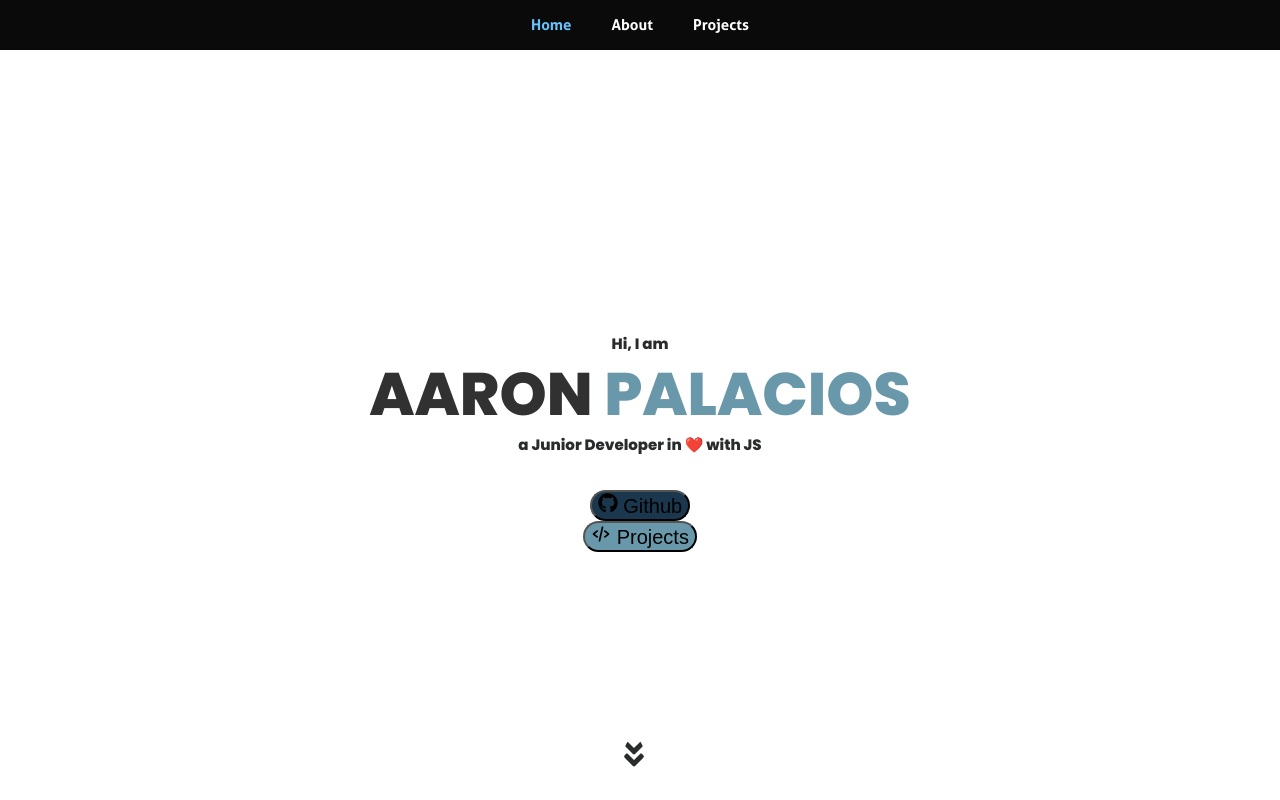
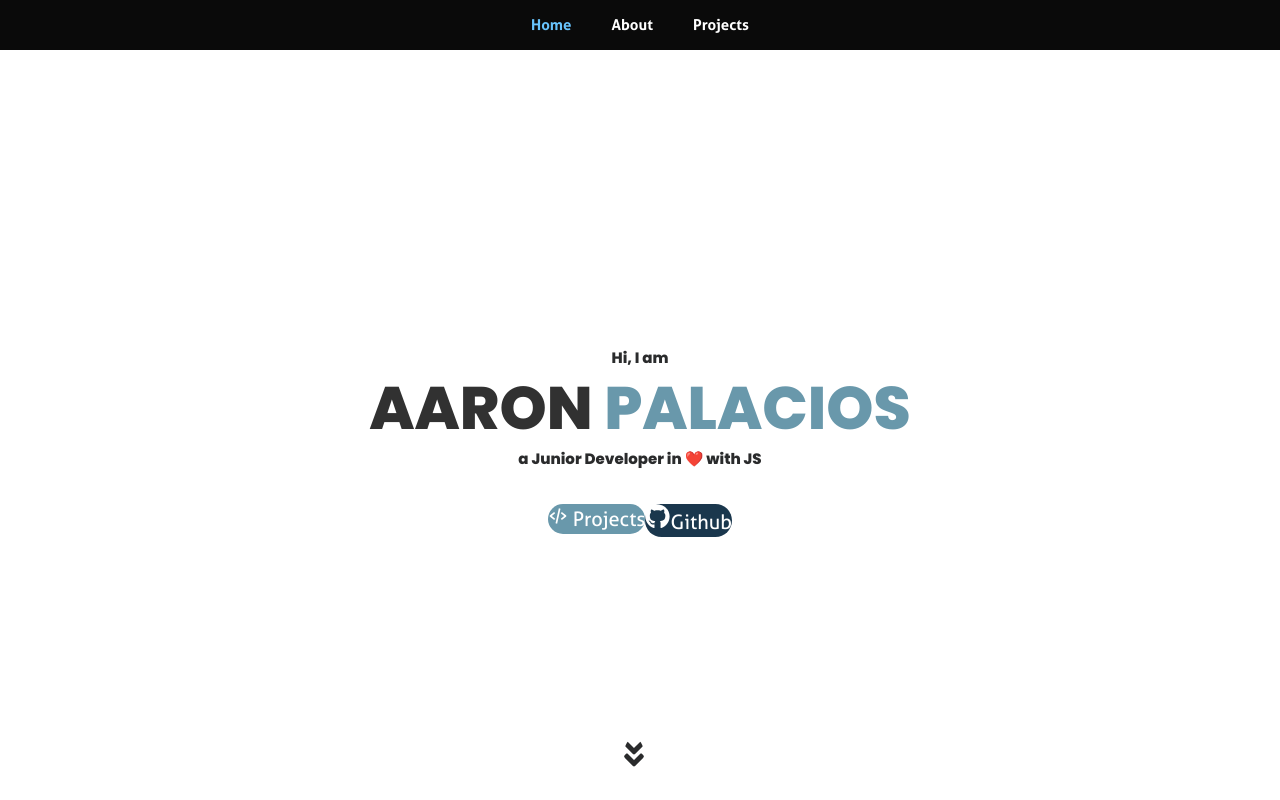
Before and after one commit to apalaciosdev/apalaciosdev-Website, a React (Create React App) app: page / in a window 1280 px wide. Shown: the top 800 px of the page. Built offline with nearby package versions, Linux system fonts and the light colour scheme.

Commit message:
2201011643

```diff
--- a/src/assets/styles/css/default.css
+++ b/src/assets/styles/css/default.css
@@ -55,6 +55,16 @@ time, mark, audio, video {
    font-size: 100%;
 
    background: transparent;
+}
+
+button{
+   background: none;
+	color: inherit;
+	border: none;
+	padding: 0;
+	font: inherit;
+	cursor: pointer;
+	outline: inherit;
 }
 
 article,aside,details,figcaption,figure,
--- a/src/assets/styles/jss/buttonLink.js
+++ b/src/assets/styles/jss/buttonLink.js
@@ -3,9 +3,7 @@ import {Colors} from '../colors'
 
 const ButtonLink = {
 
-  buttonDiv: {
-    display: 'flex'
-  },
+
 
   button: {
     borderRadius: 100,
@@ -16,7 +14,13 @@ const ButtonLink = {
     backgroundColor: colorType =>
       colorType === 'winter' ? Colors.winter
       : colorType === 'navy' ? Colors.navy
-      : Colors.navy
+      : Colors.navy,
+
+    color: 'white'
+  },
+
+  butonIcon: {
+
   }
 
 }
--- a/src/assets/styles/jss/header.js
+++ b/src/assets/styles/jss/header.js
@@ -35,7 +35,12 @@ const header = {
     width: 50,
     height: 50,
     zIndex: 2
-  }
+  },
+
+  buttonDiv: {
+    display: 'flex',
+    justifyContent: 'center'
+  },
 
 }
 
--- a/src/components/ButtonLink.js
+++ b/src/components/ButtonLink.js
@@ -2,9 +2,11 @@ import React from "react";
 import { FaGithub,} from "react-icons/fa";
 import { BiCodeAlt } from "react-icons/bi";
 
+
 import buttonLink from '../assets/styles/jss/buttonLink'
 import {createUseStyles} from 'react-jss'
 import { Colors } from '../assets/styles/colors';
+import { IconContext } from "react-icons";
 
 
 
@@ -18,7 +20,13 @@ const ButtonLink = ({type, colorType}) => {
       {(() => {
         switch (type) {
           case "github":
-            return  <button className={css.button}><FaGithub/> Github</button>;
+            return  <button className={css.button}>
+              <IconContext.Provider value={{ color: "white", size: '25px' }}>
+                <FaGithub/>
+            </IconContext.Provider>
+
+
+              Github</button>;
 
           case "code":
             return <button className={css.button}><BiCodeAlt/> Projects</button>;
--- a/src/components/Header.js
+++ b/src/components/Header.js
@@ -21,8 +21,10 @@ const Header = ({ data, buttonData }) => {
         </h2>
         <p className={`${classes.letras} ${'animate__animated animate__fadeInUp  animate__delay-2s'}`}>{data.descriptionTitle}</p>
 
-        <ButtonLink type={'github'} colorType={'navy'}></ButtonLink>
-        <ButtonLink type={'code'} colorType={'winter'}></ButtonLink>
+        <div className={classes.buttonDiv}>
+          <ButtonLink type={'code'} colorType={'winter'}></ButtonLink>
+          <ButtonLink type={'github'} colorType={'navy'}></ButtonLink>
+        </div>
 
 
         <Link
```
